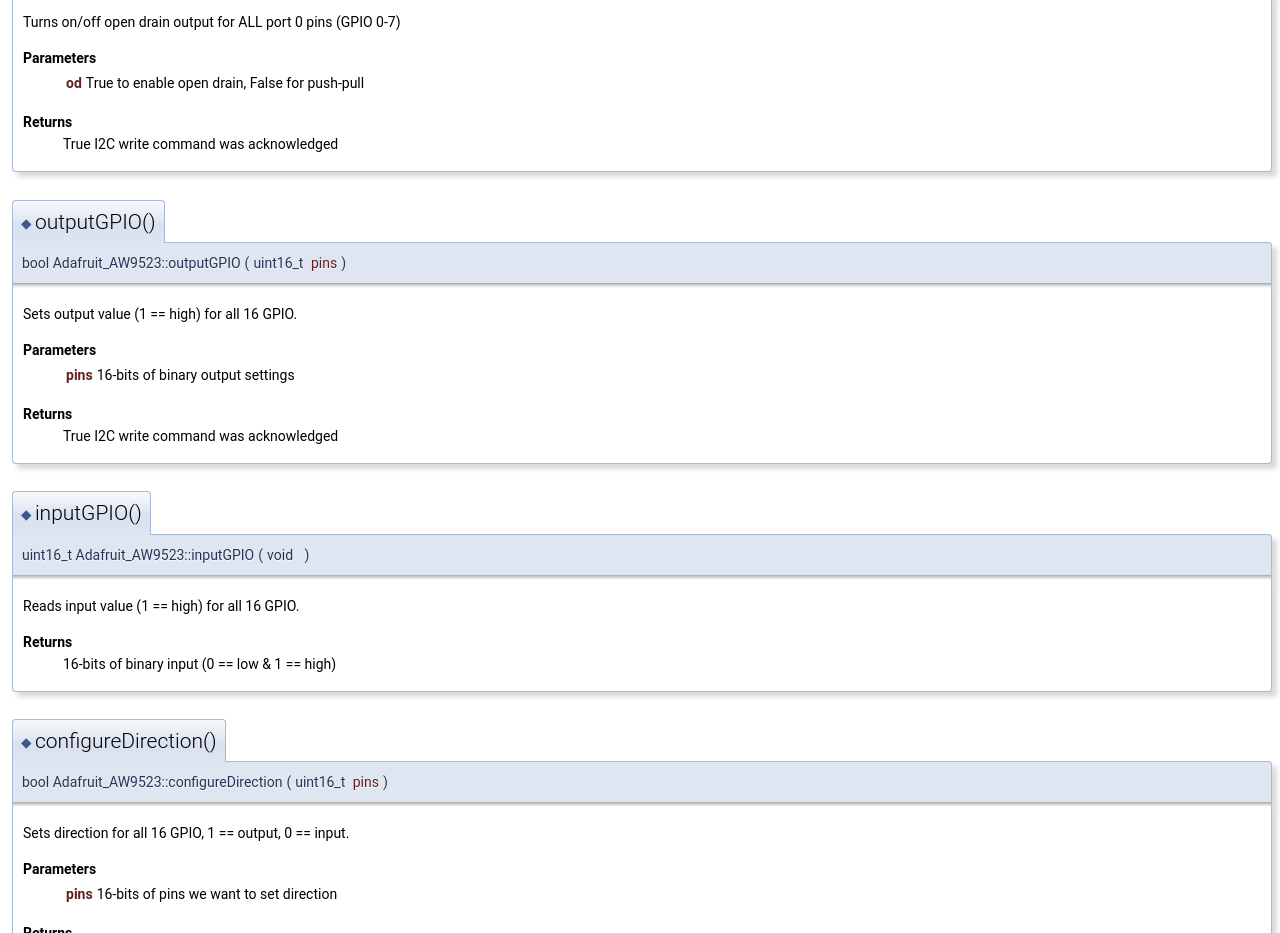
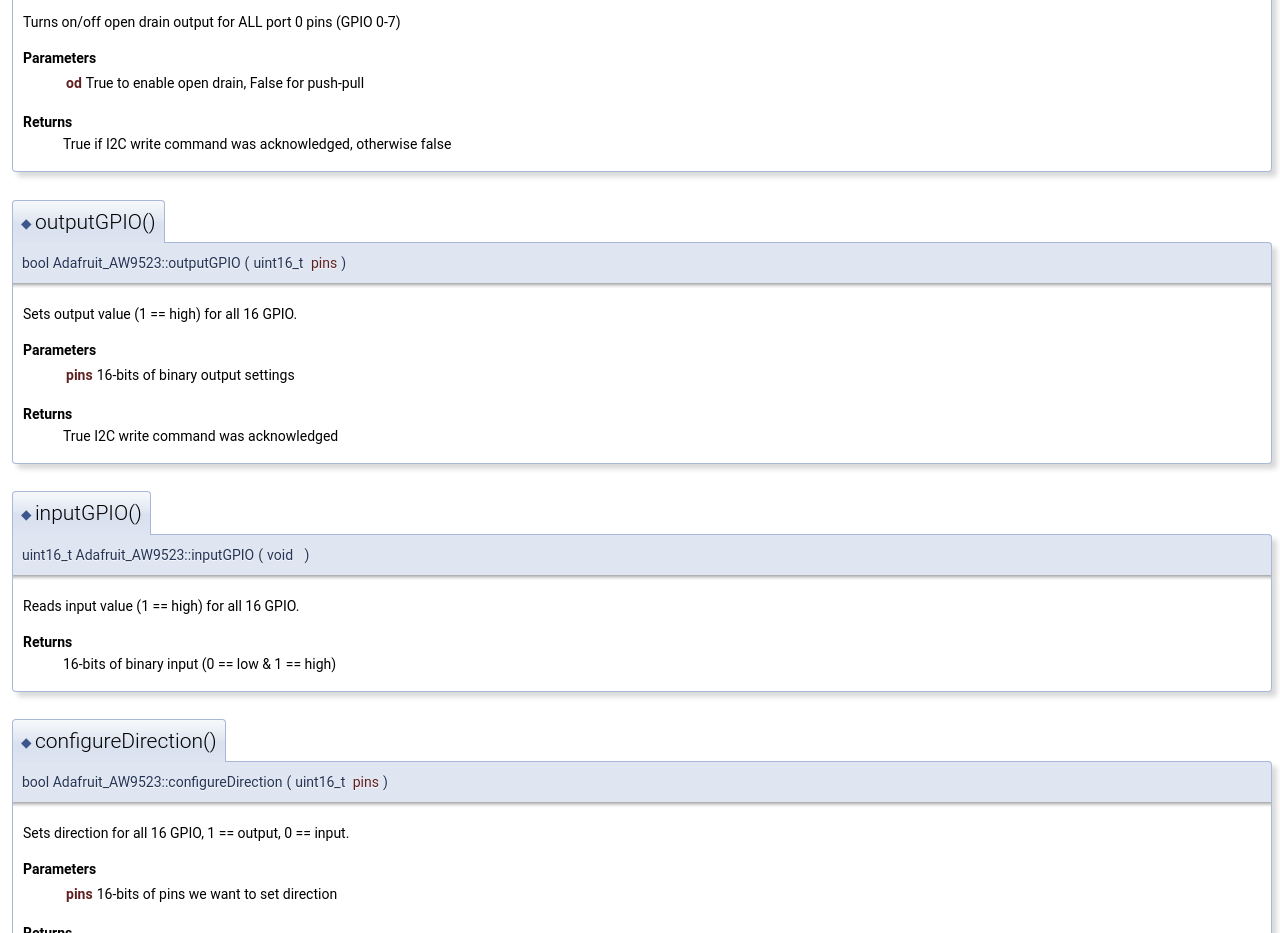
Before and after one commit to adafruit/Adafruit_AW9523, a plain HTML site: page html/class_adafruit___a_w9523.html in a window 1280 px wide. Shown: the part 1980-2913 px from the top of the page. Drawn offline with Linux system fonts and the light colour scheme; a script that the page names is missing.

Commit message:
Deploy docs to GitHub Pages from commit 1cac08ebb2
Commit: 1cac08ebb2df0f19b48c23b036d1358434faae2e
GitHub Actions run: 3708945809

```diff
--- a/html/class_adafruit___a_w9523.html
+++ b/html/class_adafruit___a_w9523.html
@@ -210,7 +210,7 @@ Adafruit_I2CDevice *&#160;</td><td class="memItemRight" valign="bottom"><a class
   </table>
   </dd>
 </dl>
-<dl class="section return"><dt>Returns</dt><dd>True I2C write command was acknowledged </dd></dl>
+<dl class="section return"><dt>Returns</dt><dd>True if I2C write command was acknowledged, otherwise false </dd></dl>
 
 </div>
 </div>
```
